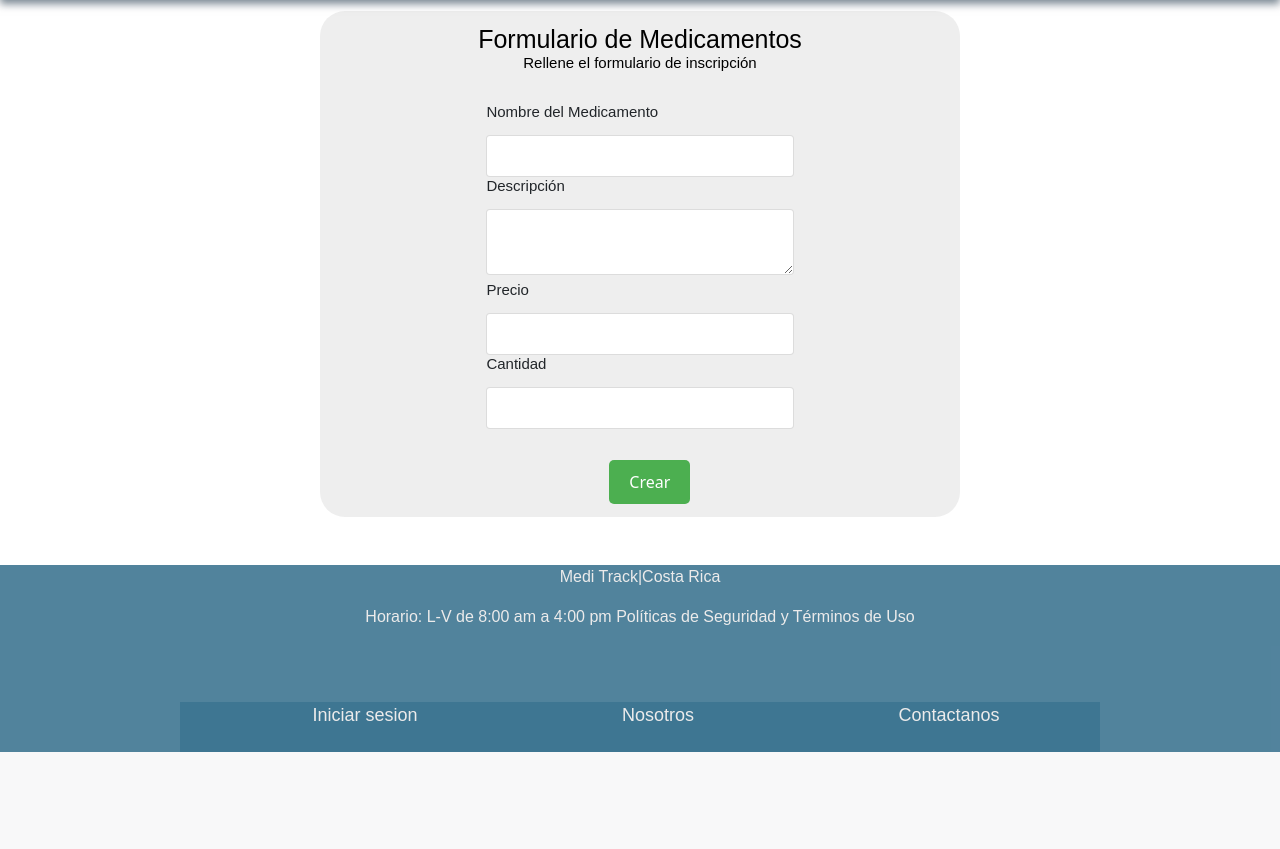
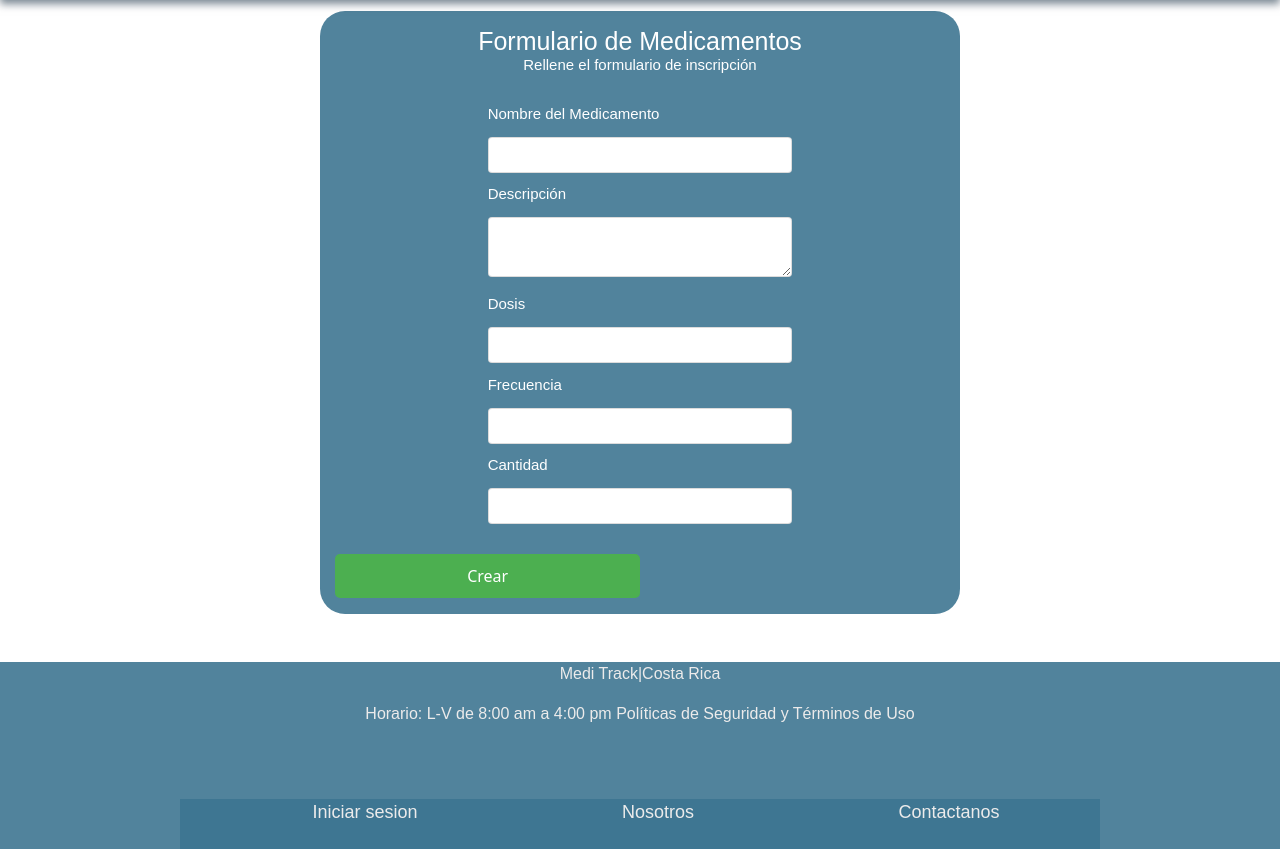
Before and after one commit to r4mir3zzz/Proyecto-Ambiente-Web-Servidor, a PHP site: page /createMedicine.php in a window 1280 px wide. Shown: the part 117-966 px from the top of the page. Before the commit the page ends 869 px from the top, so only its background shows below. Run offline with PHP 8.4, Linux system fonts and the light colour scheme; some web fonts are replaced.

Commit message:
Actualizar estilos y campos en el formulario de creación de medicamentos

```diff
--- a/assets/css/createMedicine.css
+++ b/assets/css/createMedicine.css
@@ -3,15 +3,15 @@ main {
 
 }
 .container{
-    background-color: rgba(184, 184, 184, 0.247);
+    background-color: #074e72b2;
     width: 50%;
     height: 100%;
     margin-left: 25%;
     border-radius: 25px;
-    padding: 1%;
+    padding: 1.2%;
 }
 .tileForm{
-    color: rgb(0, 0, 0);
+    color: White;
     font-family: Arial;
     font-size: 25px;
     text-align: center;
@@ -25,23 +25,26 @@ main {
 }
 
 form h2{
+    margin-top: 2%;
     font-family: Arial;
+    color: White;
     font-weight: lighter;
     font-size: 15px;
     margin-left: 25%;
 }
 /*inputs*/
-.input-nombre, .input-descripcion,.input-precio,.input-cantidad{
+.input-nombre, .input-descripcion,.input-cantidad,.input-frecuencia,.input-dosis{
     width: 50%;
-    padding: 8px;
+    padding: 5px;
     margin-left: 25%;
     margin-top: 1%;
     border-radius: 4px;
     border: 1px solid rgba(0, 0, 0, 0.137);
 }
 
-.botonEnviar{
-    margin-left: 45%;
+.botonCrear{
+    margin-left: 0%;
+    width: 50%;
     margin-top: 5%;
     background-color: #4CAF50;
     color: white;
@@ -52,7 +55,7 @@ form h2{
     font-size: 16px;
     transition: transform 0.3s, background-color 0.3s;
 }
-.botonEnviar:hover{
+.botonCrear:hover{
     background-color: #45a049;
-    transform: scale(1.1);
+    transform: scale(1.01);
 }
--- a/public/createMedicine.php
+++ b/public/createMedicine.php
@@ -3,31 +3,34 @@ include 'header.php';
 ?>
 
 <main>
-<link rel="stylesheet" href="../assets/css/createMedicine.css">
+    <link rel="stylesheet" href="../assets/css/createMedicine.css">
     <div class="container">
-        <h1 class="tileForm">Formulario de Medicamentos <p>Rellene el formulario de inscripción</p></h1>
+        <h1 class="tileForm">Formulario de Medicamentos <p>Rellene el formulario de inscripción</p>
+        </h1>
         <form action="saveMedicine.php" method="post">
             <div class="nombreMedicamento">
                 <h2>Nombre del Medicamento</h2>
-                <input class="input-nombre" type="text" name="name" id="name" required>
+                <input class="input-nombre" type="text" name="nombre" id="nombre" required>
+            </div>
+            <div class="descripcionMedicamento">
+                <h2>Descripción</h2>
+                <textarea class="input-descripcion" name="descripcion" id="descripcion" required></textarea>
             </div>
 
-            <div class="descripcionMedicamento">
-                <h2>Descripción</h2>
-                <textarea class="input-descripcion" name="description" id="description" required></textarea>
+            <div class="dosisMedicamento">
+                <h2>Dosis</h2>
+                <input class="input-dosis" type="text" name="dosis" id="dosis" required>
             </div>
 
-            <div class="precioMedicamento">
-                <h2>Precio</h2>
-                <input class="input-precio" type="number" name="price" id="price" step="1" required>
+            <div class="frecuenciaMedicamento">
+                <h2>Frecuencia</h2>
+                <input class="input-frecuencia" type="text" name="frecuencia" id="frecuencia" required>
             </div>
-
             <div class="cantidadMedicamento">
                 <h2>Cantidad</h2>
-                <input class="input-cantidad" min="1" type="number" name="quantity" id="quantity" required>
+                <input class="input-cantidad" type="number" name="cantidad" id="cantidad" min="0" required>
             </div>
-
-            <input class="botonEnviar" type="button" value="Crear" id="btnsubmit">
+            <input class="botonCrear" type="submit" value="Crear">
         </form>
     </div>
     <br><br>
```
